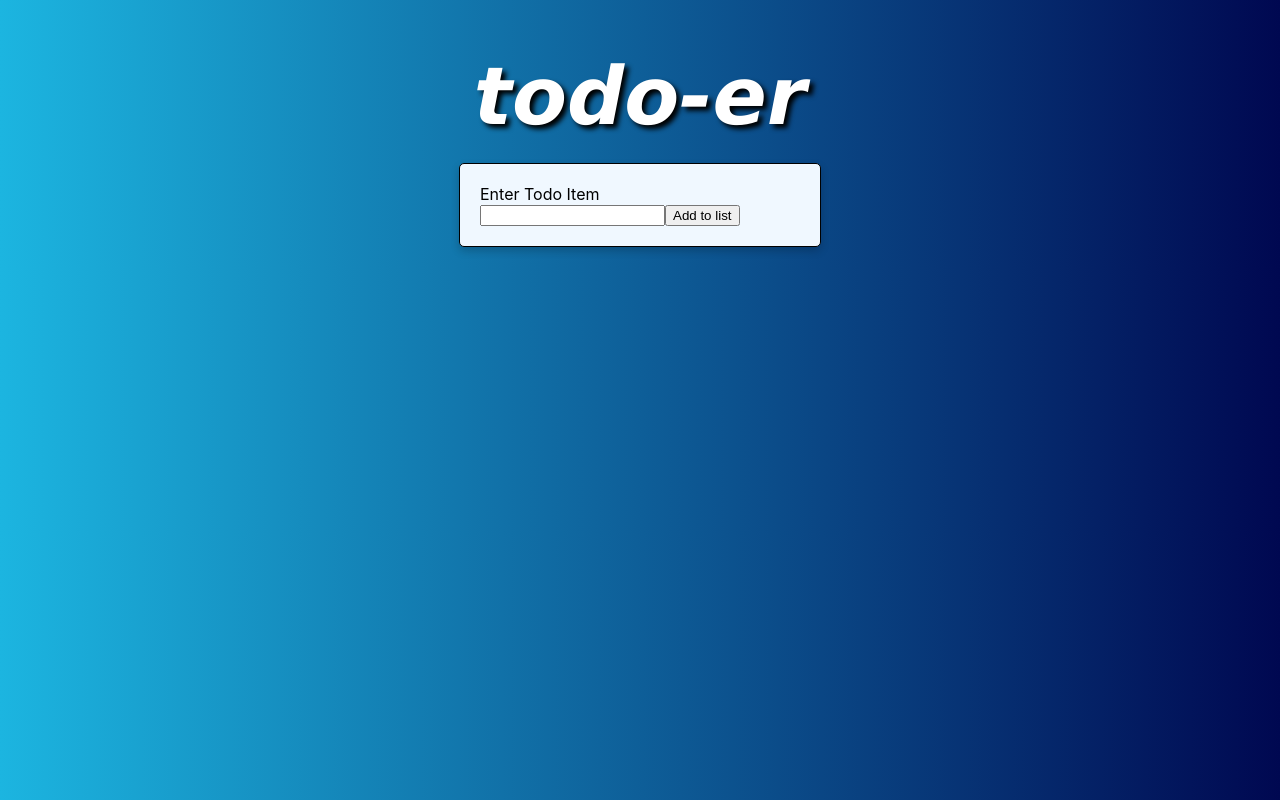
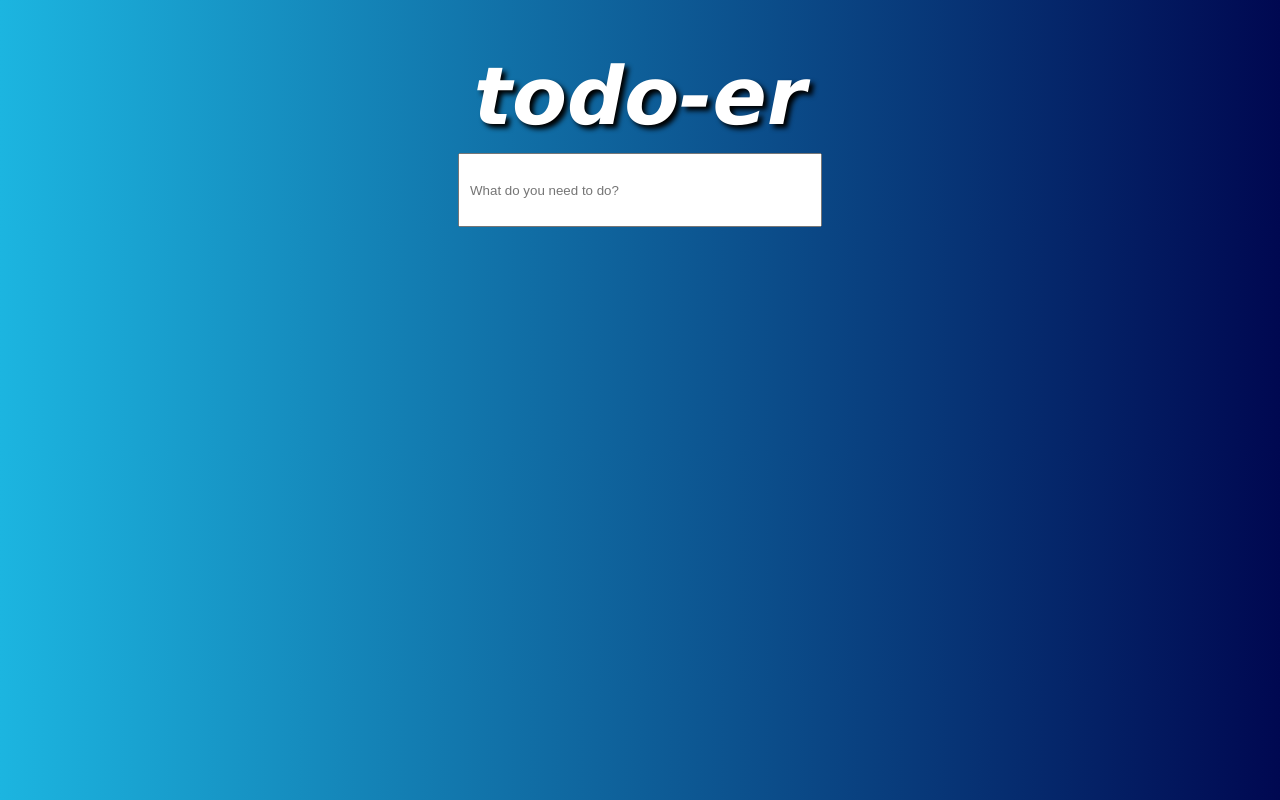
Before and after one commit to AyjayJr/react_todo, a React (Create React App) app: page / in a window 1280 px wide. Built offline with nearby package versions, Linux system fonts and the light colour scheme.

Commit message:
experimenting with input styling

```diff
--- a/src/components/Todo/TodoForm.js
+++ b/src/components/Todo/TodoForm.js
@@ -1,5 +1,7 @@
 import React, { useState } from "react";
 import Card from "../UI/Card";
+
+import classes from './TodoForm.module.css';
 
 const TodoForm = props => {
 	const [todo, setTodo] = useState('');
@@ -8,20 +10,22 @@ const TodoForm = props => {
 		setTodo(event.target.value);
 	};
 
-	const buttonHandler = (event) => {
+	const submitHandler = (event) => {
 		event.preventDefault();
 		props.onSubmit(todo);
 		setTodo('');
 	};
 
 	return (
-		<Card>
-			<form>
-				<label htmlFor='todo-text'>Enter Todo Item</label>
-				<input id='todo-text' type='text' value={todo} onChange={inputHandler} />
-				<button onClick={buttonHandler}>Add to list</button>
-			</form>
-		</Card>
+		<form className={classes.container} onSubmit={submitHandler}>
+			<input
+				className={classes.todoInput}
+				type='text'
+				value={todo}
+				onChange={inputHandler}
+				placeholder='What do you need to do?'
+			/>
+		</form>
 	);
 };
 
--- a/src/components/Todo/TodoForm.module.css
+++ b/src/components/Todo/TodoForm.module.css
@@ -0,0 +1,10 @@
+.todoInput {
+	height: 50px;
+	width: 340px;
+	padding: 10px;
+}
+
+.container {
+	display: flex;
+	justify-content: center;
+}
--- a/src/components/Todo/TodoItem.module.css
+++ b/src/components/Todo/TodoItem.module.css
@@ -7,8 +7,10 @@
 	flex-wrap: wrap;
 	flex-direction: row;
 	width: 320px;
-	margin: 20px auto;
+	margin: 10px auto;
 	border: 1px solid black;
+	border-radius: 5px;
 	padding: 20px;
 	word-break: break-all;
+	background-color: white;
 }
```
